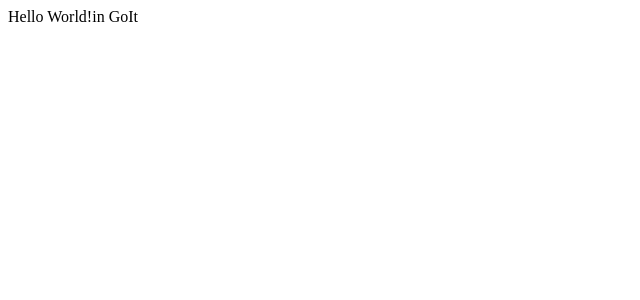
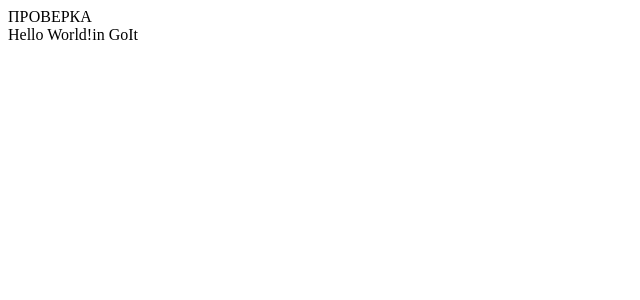
Before and after one commit to bestkolobok/goit_land, a Vue app: page /#/ in a window 1280 px wide. Shown: the top 300 px of the page, without its empty margins (0-640 px from the left). Built offline with nearby package versions, Linux system fonts and the light colour scheme.

Commit message:
Repair connect Header module

```diff
--- a/src/components/Header.vue
+++ b/src/components/Header.vue
@@ -1,6 +1,6 @@
 <template>
     <div>
-
+      <span>ПРОВЕРКА</span>
     </div>
 </template>
 
--- a/src/components/MainPage.vue
+++ b/src/components/MainPage.vue
@@ -1,6 +1,6 @@
 <template>
     <div>
-        <header></header>
+        <app-header></app-header>
 
         <span>Hello {{VariableOne}}!</span>
         <span>in {{VariableTwo}}</span>
@@ -8,12 +8,12 @@
 </template>
 
 <script>
-import Header from './Header.vue'
+import AppHeader from './Header.vue'
 import _ from 'lodash'
 
 export default {
     name: 'MainPage',
-    components: { Header },
+    components: { AppHeader },
     data(){
         return{
             VariableOne: 'World',
```
